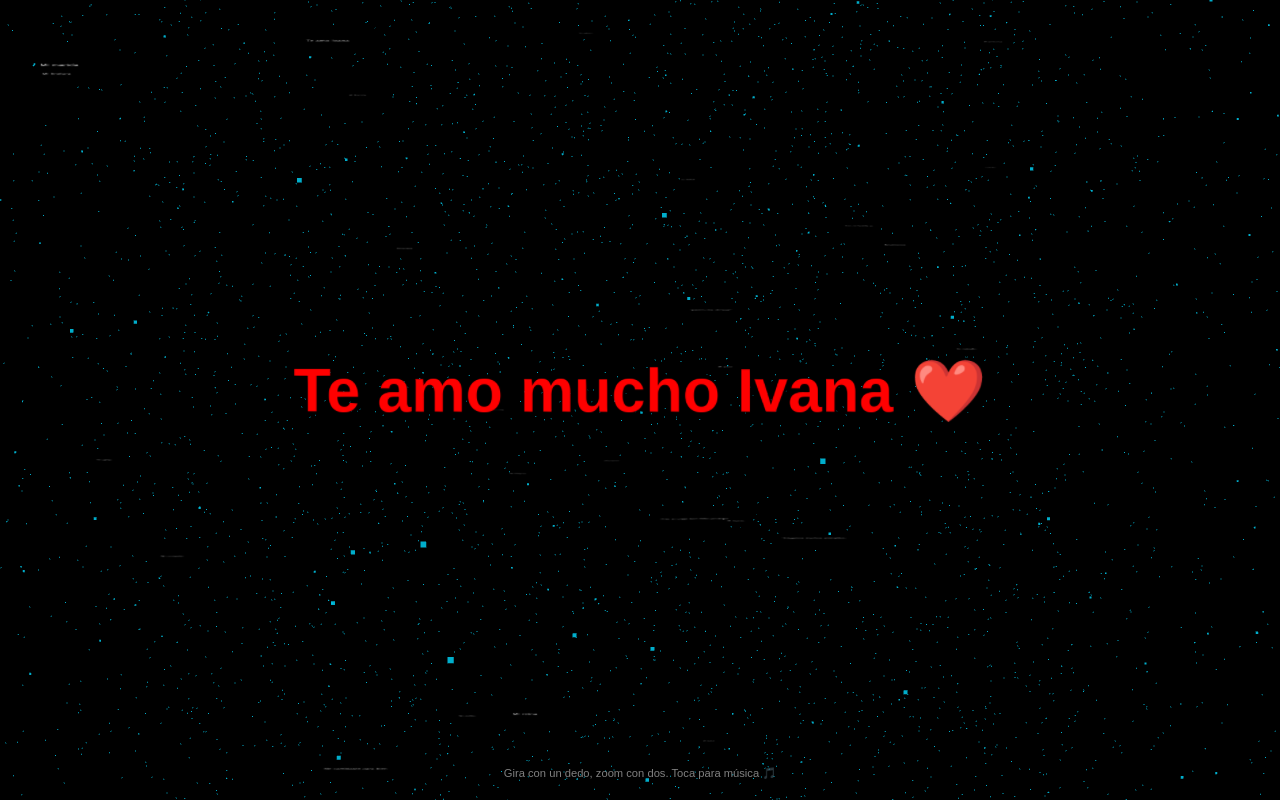
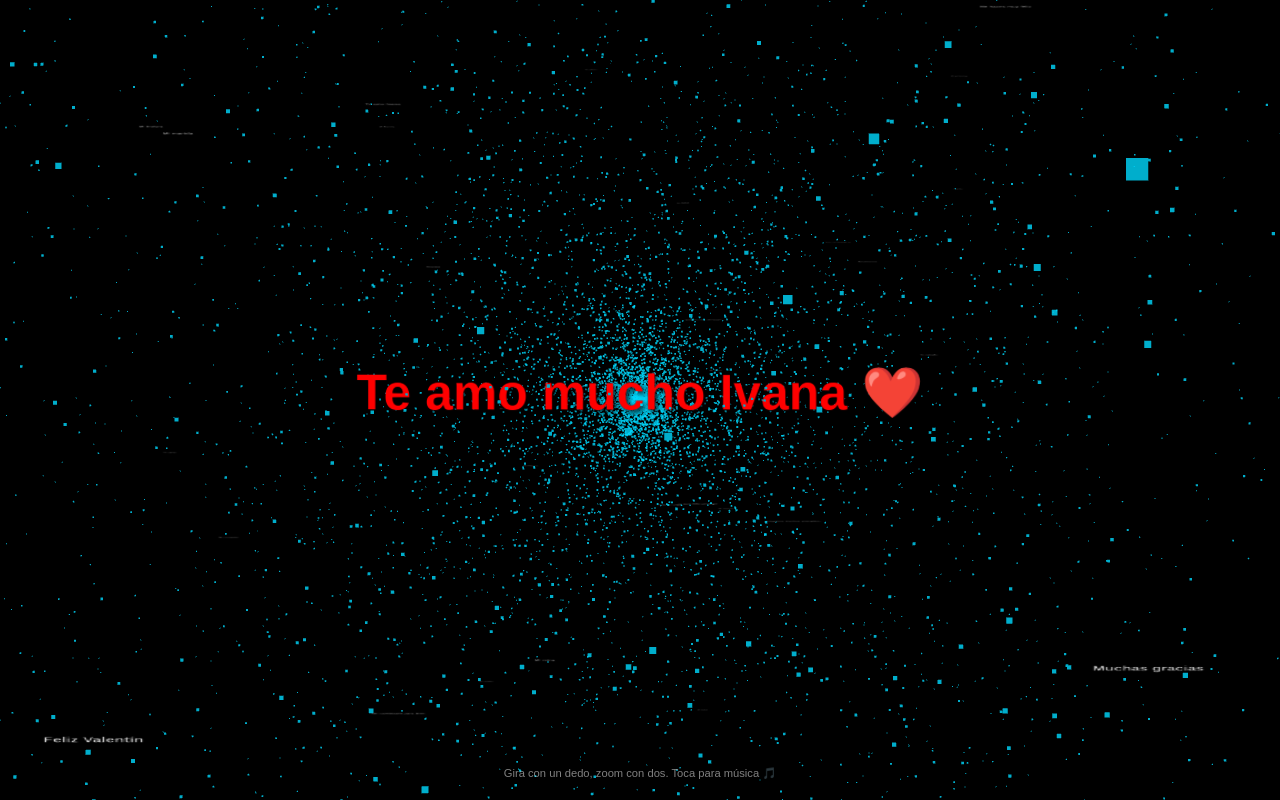
Before and after one commit to davidandresmanzabapiguave-ai/Galaxys, a plain HTML site: page index.html in a window 1280 px wide. Drawn offline with nearby package versions, Linux system fonts and the light colour scheme; animation ran at ten frames a second.

Commit message:
Update index.html

```diff
--- a/index.html
+++ b/index.html
@@ -26,7 +26,7 @@
         let scene, camera, renderer, starGroup, mainText;
         let isDragging = false;
         let previousMousePosition = { x: 0, y: 0 };
-        let zoom = 5;
+        let zoom = 7; // Ajustado para ver la esfera central desde el inicio
 
         const mensajesPequeños = [
             "Me encantas bebé", "Te adoro", "Eres mi vida", "Mi cielito", "I found you", "Mi reina",
@@ -54,8 +54,7 @@
             ctx.textBaseline = 'middle';
 
             if(isMain) {
-                // Efecto de relieve/sombra para simular 3D
-                ctx.shadowColor = 'rgba(0,0,0,1)';
+                ctx.shadowColor = 'rgba(0,0,0,0.8)';
                 ctx.shadowBlur = 10;
                 ctx.shadowOffsetX = 5;
                 ctx.shadowOffsetY = 5;
@@ -73,27 +72,43 @@
             camera = new THREE.PerspectiveCamera(75, window.innerWidth / window.innerHeight, 0.1, 1000);
             renderer = new THREE.WebGLRenderer({ antialias: true });
             renderer.setSize(window.innerWidth, window.innerHeight);
+            renderer.setPixelRatio(window.devicePixelRatio);
             document.body.appendChild(renderer.domElement);
 
             starGroup = new THREE.Group();
             scene.add(starGroup);
 
-            // 1. GALAXIA AZUL
+            // 1. GALAXIA CON NÚCLEO ESFÉRICO (Efecto solicitado)
             const starGeo = new THREE.BufferGeometry();
             const starCount = 15000;
             const posArray = new Float32Array(starCount * 3);
-            for(let i=0; i < starCount * 3; i++) {
-                posArray[i] = (Math.random() - 0.5) * 40;
+
+            for(let i=0; i < starCount; i++) {
+                // Math.pow(..., 3) concentra las estrellas en el centro (esfera)
+                // y las dispersa gradualmente hacia los lados
+                const dist = Math.pow(Math.random(), 3) * 35;
+                const theta = Math.random() * Math.PI * 2;
+                const phi = Math.acos(2 * Math.random() - 1);
+
+                posArray[i*3] = dist * Math.sin(phi) * Math.cos(theta);
+                posArray[i*3+1] = dist * Math.sin(phi) * Math.sin(theta);
+                posArray[i*3+2] = dist * Math.cos(phi);
             }
+
             starGeo.setAttribute('position', new THREE.BufferAttribute(posArray, 3));
-            const starMat = new THREE.PointsMaterial({ size: 0.025, color: 0x00d9ff, transparent: true, opacity: 0.8 });
+            const starMat = new THREE.PointsMaterial({
+                size: 0.03,
+                color: 0x00d9ff,
+                transparent: true,
+                opacity: 0.8
+            });
             const stars = new THREE.Points(starGeo, starMat);
             starGroup.add(stars);
 
-            // 2. MENSAJE PRINCIPAL ROJO (CAPA 3D)
+            // 2. MENSAJE PRINCIPAL ROJO
             mainText = createTextSprite("Te amo mucho Ivana ❤️", "#ff0000", 90, true);
             mainText.scale.set(6, 1.5, 1);
-            mainText.position.set(0, 0, 0.5); // Un poco adelantado
+            mainText.position.set(0, 0, 1.5);
             scene.add(mainText);
 
             // 3. MENSAJITOS PEQUEÑOS EN EL ESPACIO
@@ -118,7 +133,6 @@
                 if (isDragging) {
                     starGroup.rotation.y += (x - previousMousePosition.x) * 0.005;
                     starGroup.rotation.x += (y - previousMousePosition.y) * 0.005;
-                    // El texto central también se inclina un poco para efecto 3D
                     mainText.position.x += (x - previousMousePosition.x) * 0.002;
                     mainText.position.y -= (y - previousMousePosition.y) * 0.002;
                     previousMousePosition = { x, y };
@@ -129,31 +143,25 @@
             window.addEventListener('mousemove', e => moveAction(e.clientX, e.clientY));
             window.addEventListener('mouseup', () => {
                 isDragging = false;
-                mainText.position.set(0,0,0.5); // Regresa al centro
+                mainText.position.set(0,0,1.5);
             });
 
-            let initialDist = 0;
             window.addEventListener('touchstart', e => {
                 if(e.touches.length === 1) startAction(e.touches[0].clientX, e.touches[0].clientY);
             });
             window.addEventListener('touchmove', e => {
                 if(e.touches.length === 2) {
                     let dist = Math.hypot(e.touches[0].pageX - e.touches[1].pageX, e.touches[0].pageY - e.touches[1].pageY);
-                    if(initialDist > 0) {
-                        zoom += (initialDist - dist) * 0.02;
-                        zoom = Math.max(1, Math.min(30, zoom));
-                        camera.position.z = zoom;
-                    }
-                    initialDist = dist;
+                    zoom = Math.max(2, Math.min(35, zoom + (dist < 100 ? 0.1 : -0.1)));
+                    camera.position.z = zoom;
                 } else {
                     moveAction(e.touches[0].clientX, e.touches[0].clientY);
                 }
             });
-            window.addEventListener('touchend', () => { isDragging = false; initialDist = 0; mainText.position.set(0,0,0.5); });
+            window.addEventListener('touchend', () => { isDragging = false; mainText.position.set(0,0,1.5); });
 
             window.addEventListener('wheel', e => {
-                zoom += e.deltaY * 0.01;
-                zoom = Math.max(1, Math.min(30, zoom));
+                zoom = Math.max(2, Math.min(35, zoom + e.deltaY * 0.01));
                 camera.position.z = zoom;
             });
 
@@ -164,7 +172,6 @@
             requestAnimationFrame(animate);
             if(!isDragging) {
                 starGroup.rotation.y += 0.001;
-                // Efecto de flotación suave para el texto central
                 mainText.position.y = Math.sin(Date.now() * 0.002) * 0.1;
             }
             renderer.render(scene, camera);
```
